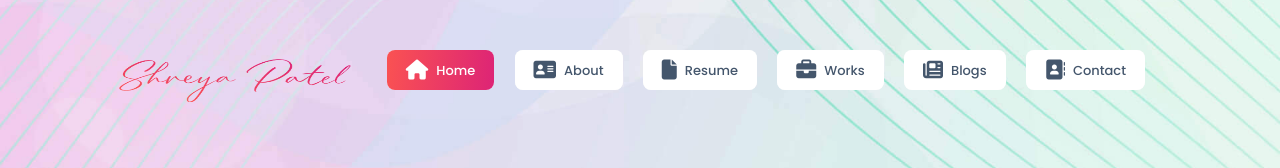
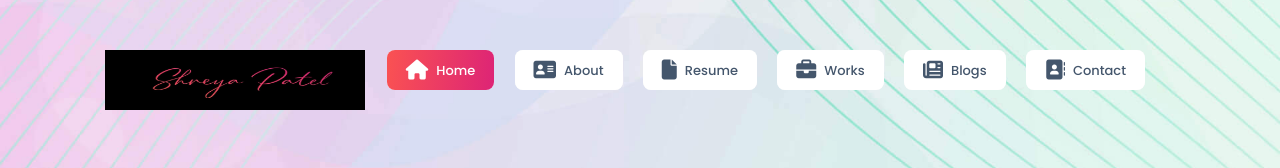
Before and after one commit to ShreyaPatel2014/Portfolio, a plain HTML site: page index.html in a window 1280 px wide. Shown: the top 168 px of the page. Drawn offline with Linux system fonts and the light colour scheme.

Commit message:
Update index.html

```diff
--- a/index.html
+++ b/index.html
@@ -41,7 +41,7 @@
             <div class="col-lg-2 col-md-6 col-sm-4 col-4 d-flex align-items-center">
               <div class="shreya-header-logo">
                 <a class="site-logo" href="index.html">
-                  <img src="img/logo/logo1.png" alt="" />
+                  <img src="img/logo/logo-1.jpg" alt="" />
                 </a>
               </div>
             </div>
```
